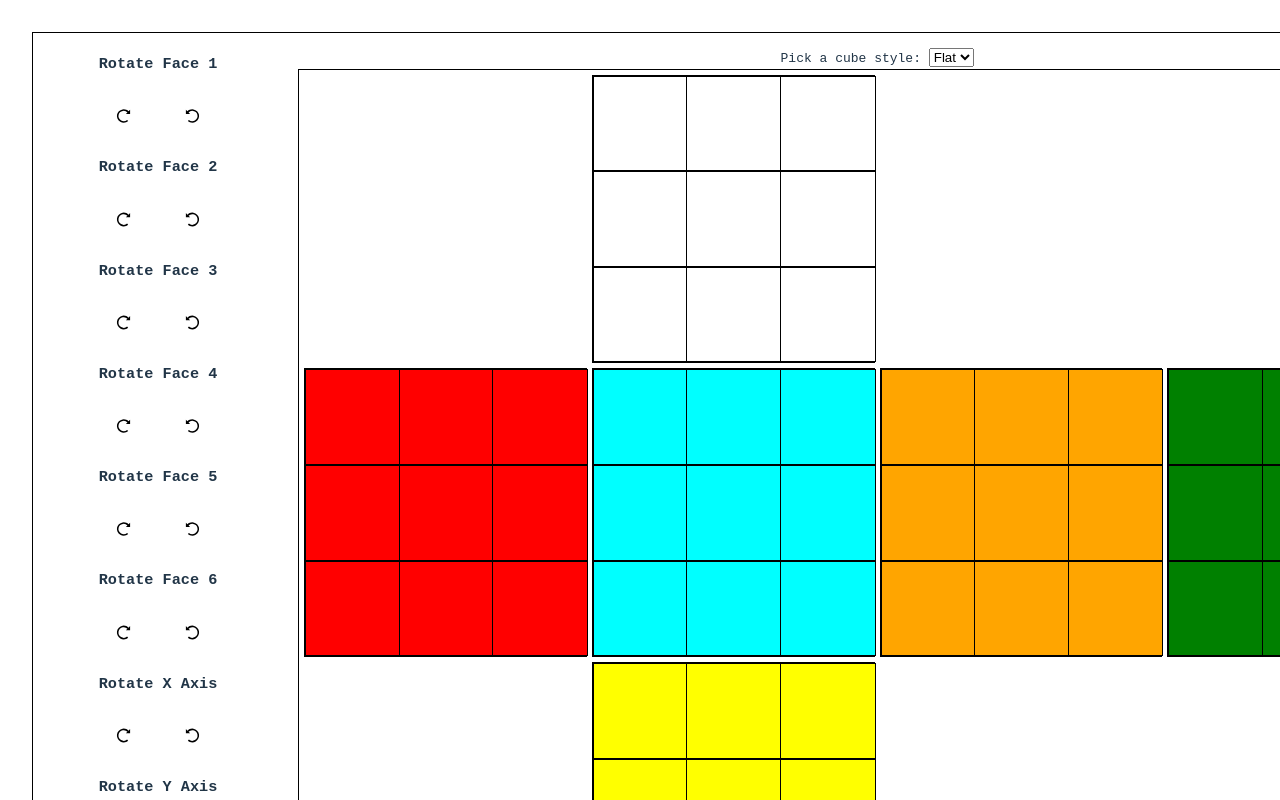
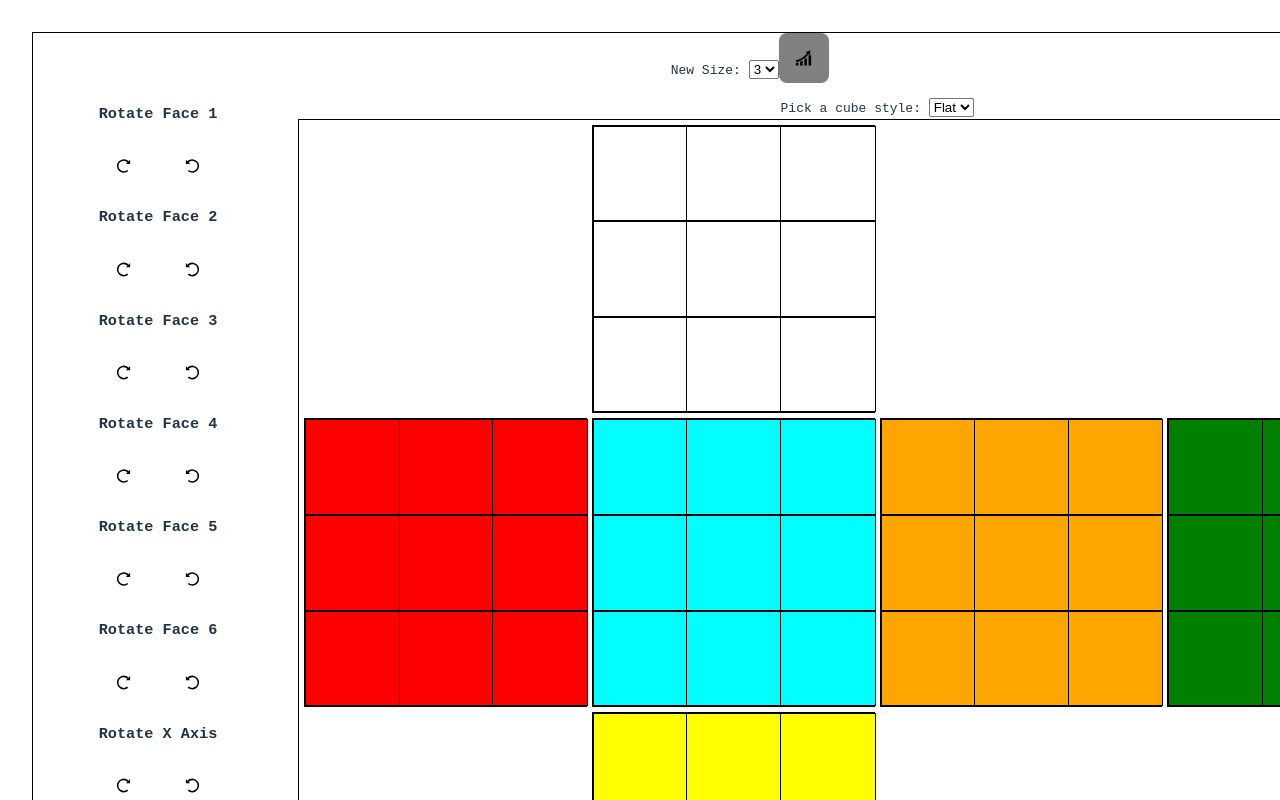
Before and after one commit to Dannnno/cube-algorithms, a React (Vite) app: page / in a window 1280 px wide. Shown: the top 800 px of the page. Built offline with nearby package versions, Linux system fonts and the light colour scheme.

Commit message:
Support changing cube size
- Add resizing geometry
- Add UI interactivity to change cube size

```diff
--- a/src/App.module.scss
+++ b/src/App.module.scss
@@ -18,6 +18,21 @@
 
     .majorSettings {
         grid-area: h;
+
+		button {
+			width: 50px;
+			height: 50px;
+			background-color: #FFFFFF;
+
+			&:disabled {
+				background-color: #808080;
+			}
+
+			img {
+				width: 100%;
+				height: 100%;
+			}
+		}
     }
 
     .cube {
--- a/src/App.tsx
+++ b/src/App.tsx
@@ -1,22 +1,69 @@
-import React, { } from 'react';
+import React, { useCallback, useMemo, useState } from 'react';
 import styles, {
   cubePlayground, majorSettings, cube
 } from './App.module.scss';
-import CubePicker, { usePuzzleCube } from '@components/cubes';
+import CubePicker, { CubeActionType, usePuzzleCube } from '@components/cubes';
 import { Credits, GeometrySidebar } from '@components/workflow';
+import { isBoundedInteger } from '@common/type-guard';
+import { getCubeSize } from './model/geometry';
 
 const App: React.FC<{}> = () => {
-  const [puzzleCube, cubeDispatch] = usePuzzleCube();
+  const [size, setSize] = useState(3);
+  const [resizeEnabled, setResizeEnabled] = useState(false);
+  const [puzzleCube, cubeDispatch] = usePuzzleCube(size);
+  const calculatedSize = useMemo(
+    () => getCubeSize(puzzleCube.cubeData), [puzzleCube.cubeData]
+  );
+
+  const resizeCube = useCallback(() => {
+    if (resizeEnabled && size !== calculatedSize) {
+      cubeDispatch({
+        type: CubeActionType.ResizeCube,
+        newSize: size
+      });
+      setResizeEnabled(false);
+    }
+  }, [size, cubeDispatch, resizeEnabled, setResizeEnabled, calculatedSize]);
+
+  const onSizeChange = useCallback(() => {
+    const input =
+      document.getElementById("resize-input") as HTMLInputElement | null;
+    if (!input) {
+      return;
+    }
+    const newSize = Number.parseInt(input.value);
+    if (isBoundedInteger(newSize, 2, 9)) {
+      setSize(newSize);
+      setResizeEnabled(newSize !== calculatedSize);
+    }
+  }, [setSize, calculatedSize]);
 
   return (
     <>
       <div className={cubePlayground}>
         <div className={majorSettings}>
+          <label htmlFor="resize-input">New Size: </label>
+          <select
+            id="resize-input"
+            name="resize-input"
+            value={size}
+            onChange={onSizeChange}
+          >
+            {
+              Array.from(
+                {length: 7},
+                (_, ix) => <option key={ix+2} value={ix+2}>{ix+2}</option>
+              )
+            }
+          </select>
+          <button onClick={resizeCube} disabled={!resizeEnabled}>
+            <img width={50} height={50} src="/src/assets/progression.svg"/>
+          </button>
         </div>
+        <GeometrySidebar cubeDispatch={cubeDispatch} />
         <div className={cube}>
           <CubePicker {...puzzleCube} />
         </div>
-        <GeometrySidebar cubeDispatch={cubeDispatch} />
       </div>
       <Credits />
     </>
--- a/src/components/cubes/usePuzzleCube.ts
+++ b/src/components/cubes/usePuzzleCube.ts
@@ -3,7 +3,7 @@ import { CubeAxis, CubeData, CubeSide } from "@model/cube";
 import { forceNever } from "@/common";
 import { IReactCubeProps } from "@components/cubes";
 import {
-    getCubeSize, rotateCubeFace, rotateCubeInternalSlice
+    rotateCubeFace, rotateCubeInternalSlice
 } from "@model/geometry";
 
 /**
@@ -116,7 +116,6 @@ function buildCubeOfSize(size: number): CubeData {
 const puzzleReducer: React.Reducer<IReactCubeProps, CubeActions> =
     (state: IReactCubeProps, action: CubeActions) => {
         let cubeData: CubeData;
-        let size: number = getCubeSize(state.cubeData);
         switch (action.type) {
             case CubeActionType.RotateFace:
                 cubeData = rotateCubeFace(
@@ -135,12 +134,13 @@ const puzzleReducer: React.Reducer<IReactCubeProps, CubeActions> =
                 );
                 break;
             case CubeActionType.ResizeCube:
+                cubeData = buildCubeOfSize(action.newSize);
+                break;
             case CubeActionType.ResetCube:
             case CubeActionType.RotateCube:
                 throw new Error("Not yet implemented");
-                break;
             default:
                 forceNever(action);
         }
-        return { cubeData, size };
+        return { cubeData };
 };
```
Also changed, not shown: 1 other file (tests, documents, lock files or other folders).
